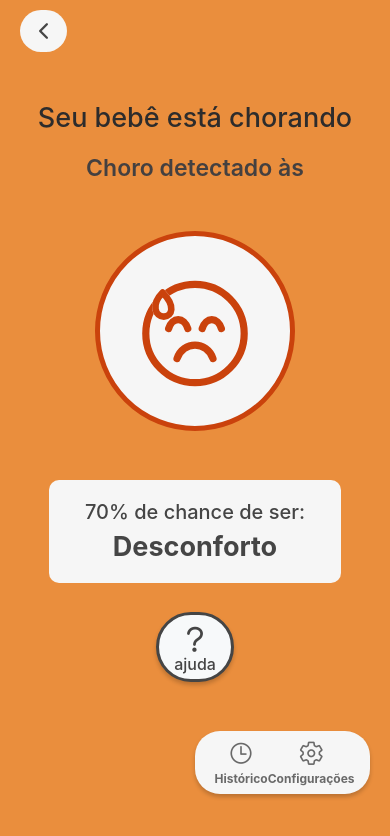
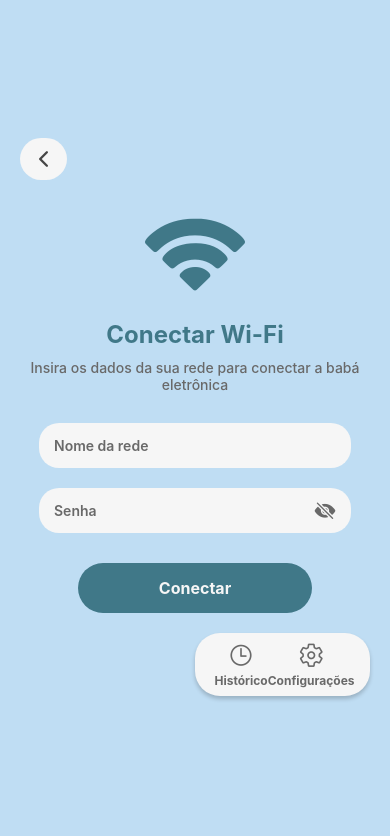
Before and after one commit to lari-sato/baba-eletronica, a React Native app: screen / in a window 390 px wide. Shown: the top 836 px of the page. Built offline with nearby package versions, Linux system fonts and the light colour scheme.

Commit message:
feat: Update wifi screen

```diff
--- a/App.tsx
+++ b/App.tsx
@@ -1,5 +1,5 @@
-import Discomfort from './src/screens/discomfort';
+import WifiScreen from './src/screens/wifiScreen';
 
 export default function App() {
-  return <Discomfort/>;
+  return <WifiScreen/>;
 }
--- a/package.json
+++ b/package.json
@@ -3,7 +3,8 @@
     "@expo/metro-runtime": "~57.0.8",
     "@expo/ngrok": "^4.1.3",
     "@expo/vector-icons": "^15.0.2",
-    "expo": "^57.0.11",
+    "@types/react-native": "~0.69.1",
+    "expo": "^57.0.24",
     "react": "19.2.3",
     "react-dom": "19.2.3",
     "react-native-safe-area-context": "~5.7.0",
--- a/src/screens/wifiScreen.tsx
+++ b/src/screens/wifiScreen.tsx
@@ -6,14 +6,17 @@
   TextInput,
   TouchableOpacity,
 } from "react-native";
+
 import { Ionicons } from "@expo/vector-icons";
+import { BackButton } from "../components/backButton";
+import { Nav } from "../components/nav";
 
 export default function WifiScreen() {
   const [showPassword, setShowPassword] = useState(false);
 
   return (
     <View style={styles.container}>
-
+      <BackButton onPress={() => console.log("Voltar")} />
       <View style={styles.header}>
         <Ionicons name="wifi" size={100} color="#407888" />
         <Text style={styles.title}>Conectar Wi-Fi</Text>
@@ -49,8 +52,11 @@
 
       <TouchableOpacity style={styles.button}>
         <Text style={styles.buttonText}>Conectar</Text>
-
       </TouchableOpacity>
+      <Nav
+        onPressHistory={() => console.log("Ir para Histórico")}
+        onPressSettings={() => console.log("Ir para Configurações")}
+      />
     </View>
   );
 }
```
Also changed, not shown: 2 other files (tests, documents, lock files or other folders).
